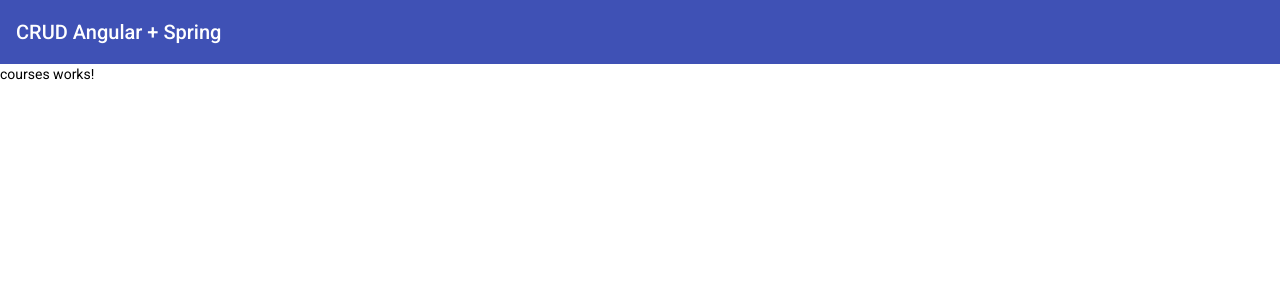
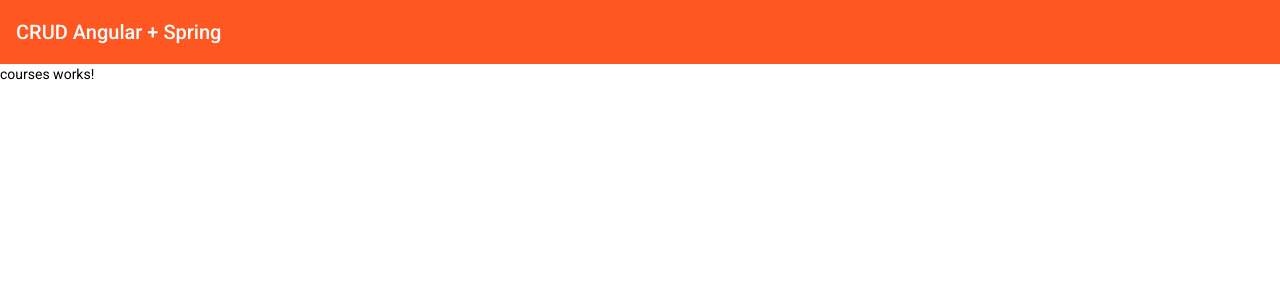
Before and after one commit to danimar1990/crud-angular-spring, an Angular app: page /courses in a window 1280 px wide. Shown: the top 300 px of the page. Built offline with nearby package versions, Linux system fonts and the light colour scheme.

Commit message:
Customizado tema de cores do angular material

```diff
--- a/src/styles.scss
+++ b/src/styles.scss
@@ -1,4 +1,24 @@
 /* You can add global styles to this file, and also import other style files */
+@import "@angular/material/theming";
+@include mat-core();
 
-html, body { height: 100%; }
-body { margin: 0; font-family: Roboto, "Helvetica Neue", sans-serif; }
+$custom-app-primary: mat-palette($mat-deep-orange);
+$custom-app-secondary: mat-palette($mat-indigo, A200, A400, 700);
+$custom-app-warning: mat-palette($mat-red);
+
+$custom-theme: mat-light-theme(
+  $custom-app-primary,
+  $custom-app-secondary,
+  $custom-app-warning
+);
+
+@include angular-material-theme($custom-theme);
+
+html,
+body {
+  height: 100%;
+}
+body {
+  margin: 0;
+  font-family: Roboto, "Helvetica Neue", sans-serif;
+}
```
